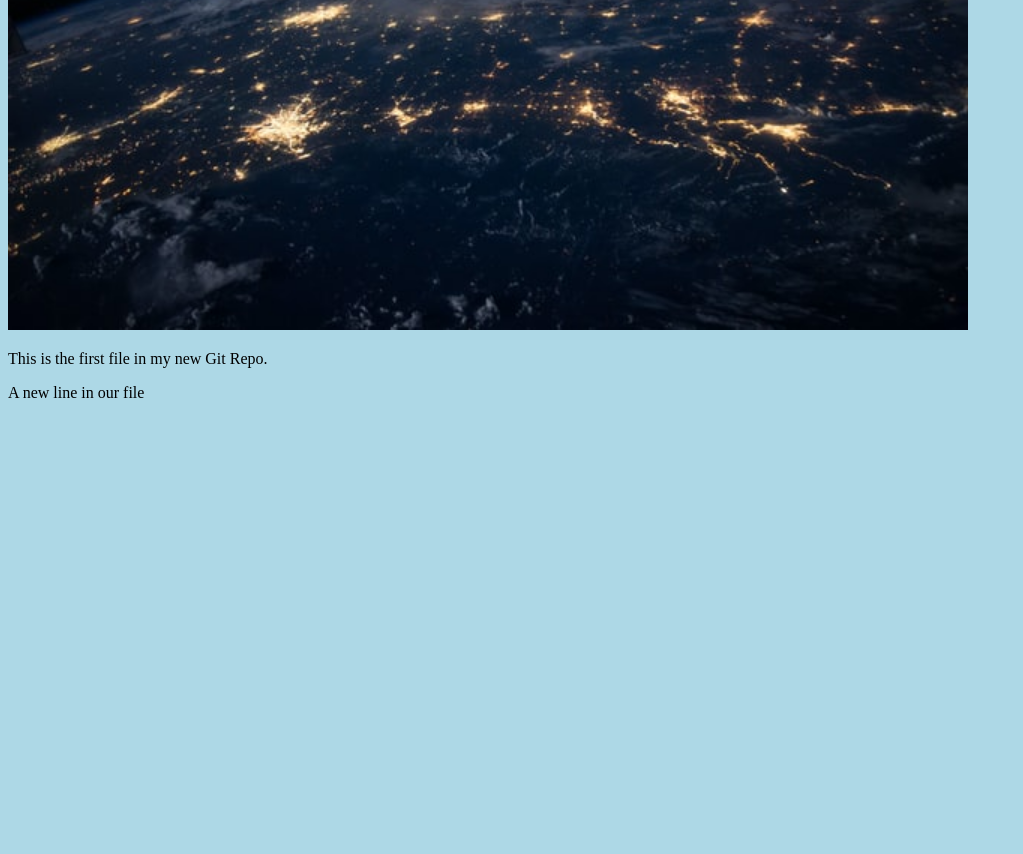
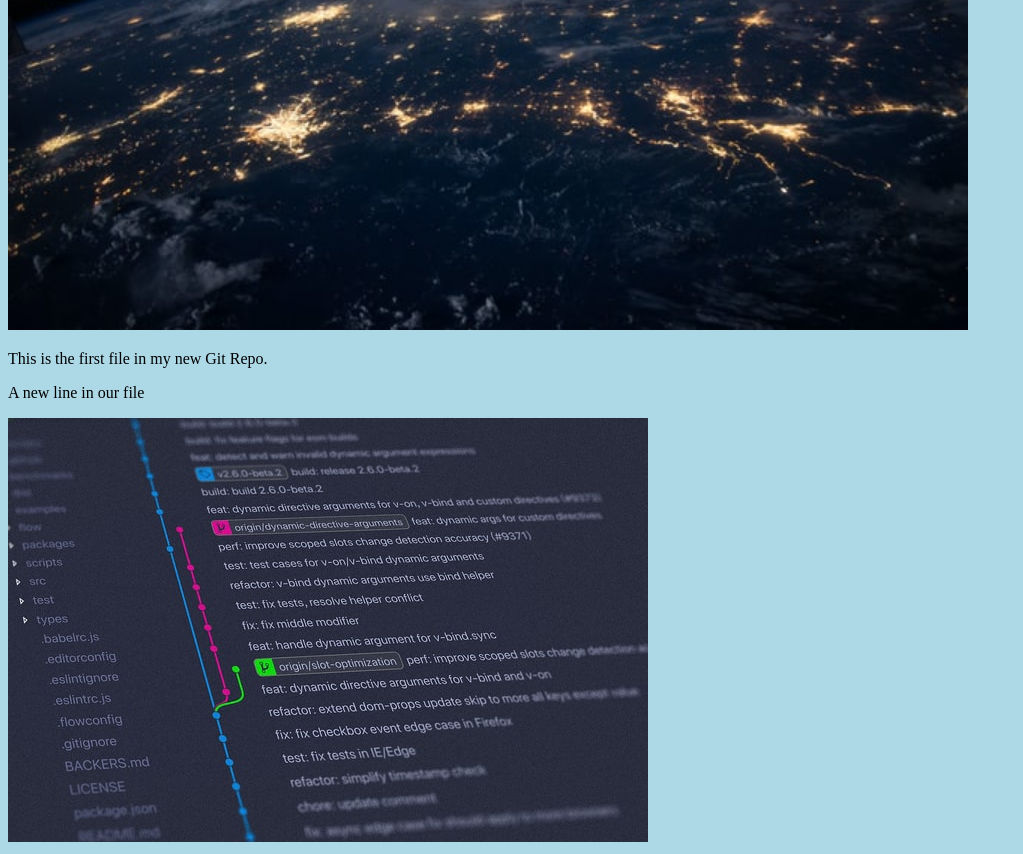
Before and after one commit to xtianxx/hello-world, a plain HTML site: page src/index.html in a window 1280 px wide. Shown: the part 389-1243 px from the top of the page, without its empty margins (0-1023 px from the left). Before the commit the page ends 807 px from the top, so only its background shows below. Drawn offline with Linux system fonts and the light colour scheme.

Commit message:
added new image

```diff
--- a/src/index.html
+++ b/src/index.html
@@ -11,5 +11,6 @@
 max-width: 960px"></div>
 <p>This is the first file in my new Git Repo.</p>
 <p>A new line in our file</p>
+<div><img src="img_hello_git.jpg" alt="Hello Git" style="width: 100%;max-width: 640px;"></div>
 </body>
 </html>
```
Also changed, not shown: src/img_hello_git.jpg (added).
